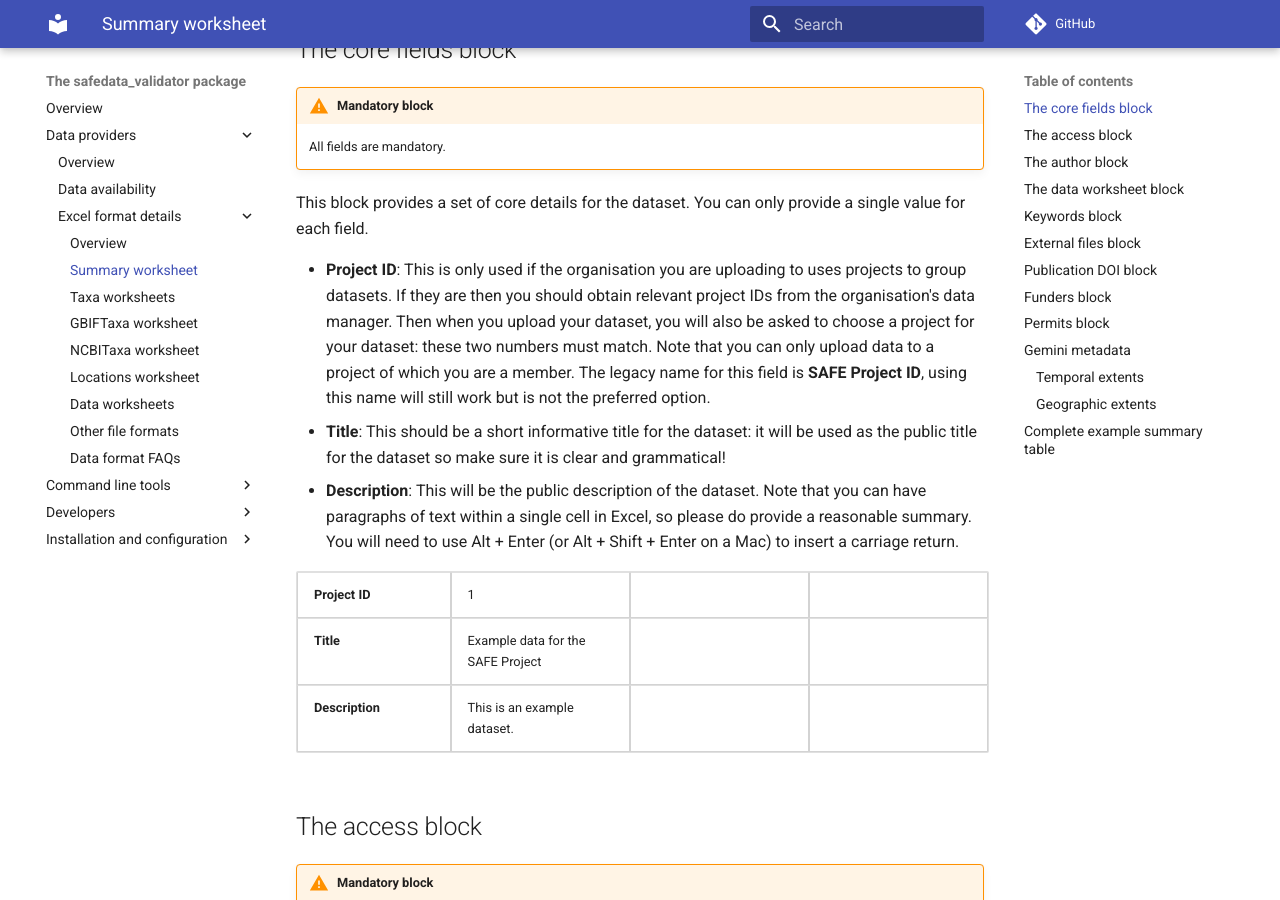
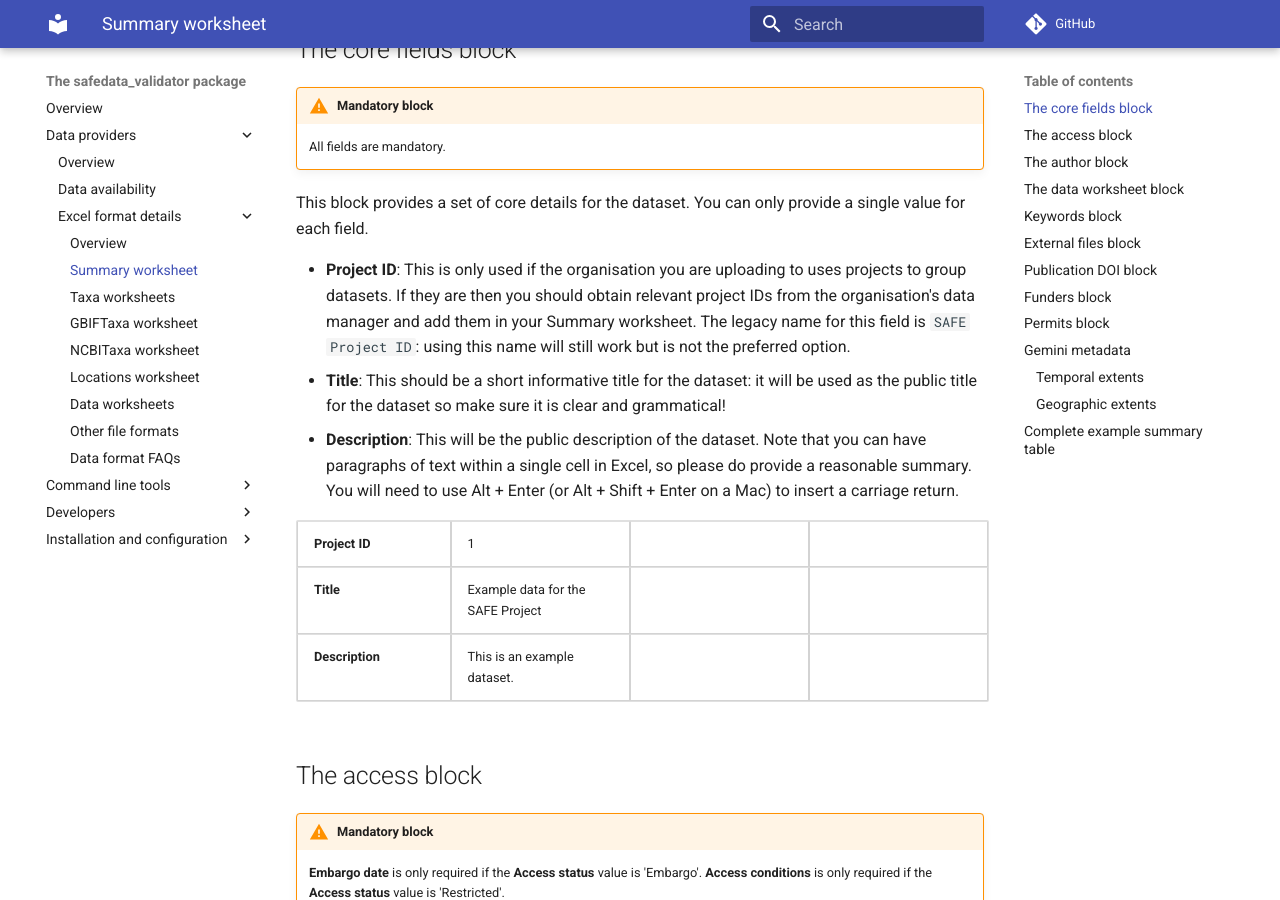
Before and after one commit to ImperialCollegeLondon/safedata_validator, an MkDocs documentation site: the page built from docs/data_providers/data_format/summary.md, in a window 1280 px wide and 900 px high, scrolled down 476 px. Built offline with MkDocs 1.6.1 and Material for MkDocs 9.7.7, drawn with Linux system fonts in a browser that asks for light colours; comment, search, counter and statistics services are not loaded.

Commit message:
Update docs/data_providers/data_format/summary.md
Removal of text relevant to existing SAFE website upload page

Co-authored-by: David Orme <davidorme@users.noreply.github.com>

```diff
--- a/docs/data_providers/data_format/summary.md
+++ b/docs/data_providers/data_format/summary.md
@@ -54,11 +54,9 @@ a single value for each field.
 
 * **Project ID**: This is only used if the organisation you are uploading to uses
   projects to group datasets. If they are then you should obtain relevant project IDs
-  from the organisation's data manager. Then when you upload your dataset, you will also
-  be asked to choose a project for your dataset: these two numbers must match. Note that
-  you can only upload data to a project of which you are a member. The legacy name for
-  this field is **SAFE Project ID**, using this name will still work but is not the
-  preferred option.
+  from the organisation's data manager and add them in your Summary worksheet.
+  The legacy name for this field is `SAFE Project ID`: using this name will still work
+  but is not the preferred option.
 * **Title**: This should be a short informative title for the dataset: it will
   be used as the public title for the dataset so make sure it is clear and
   grammatical!
```
